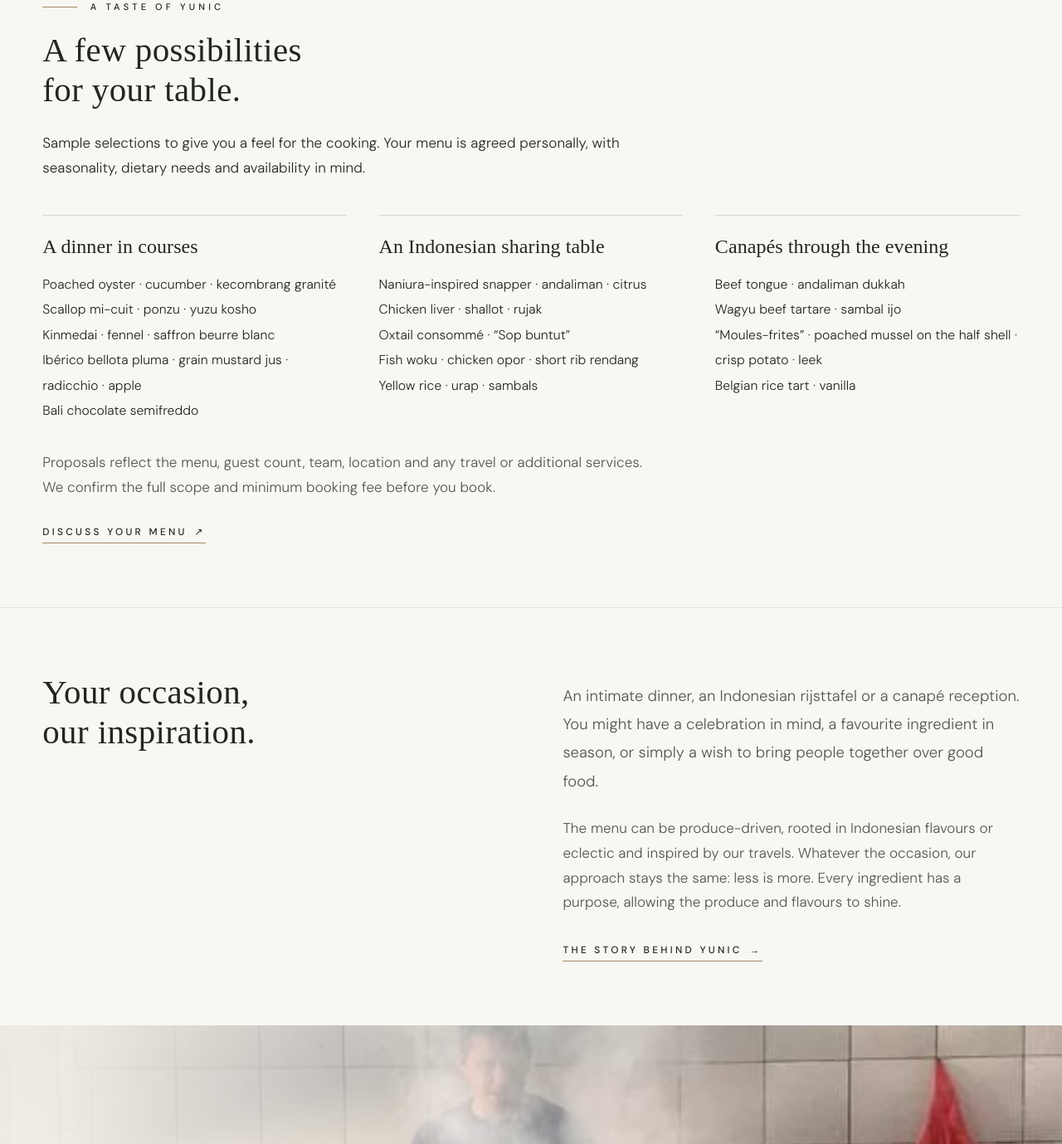
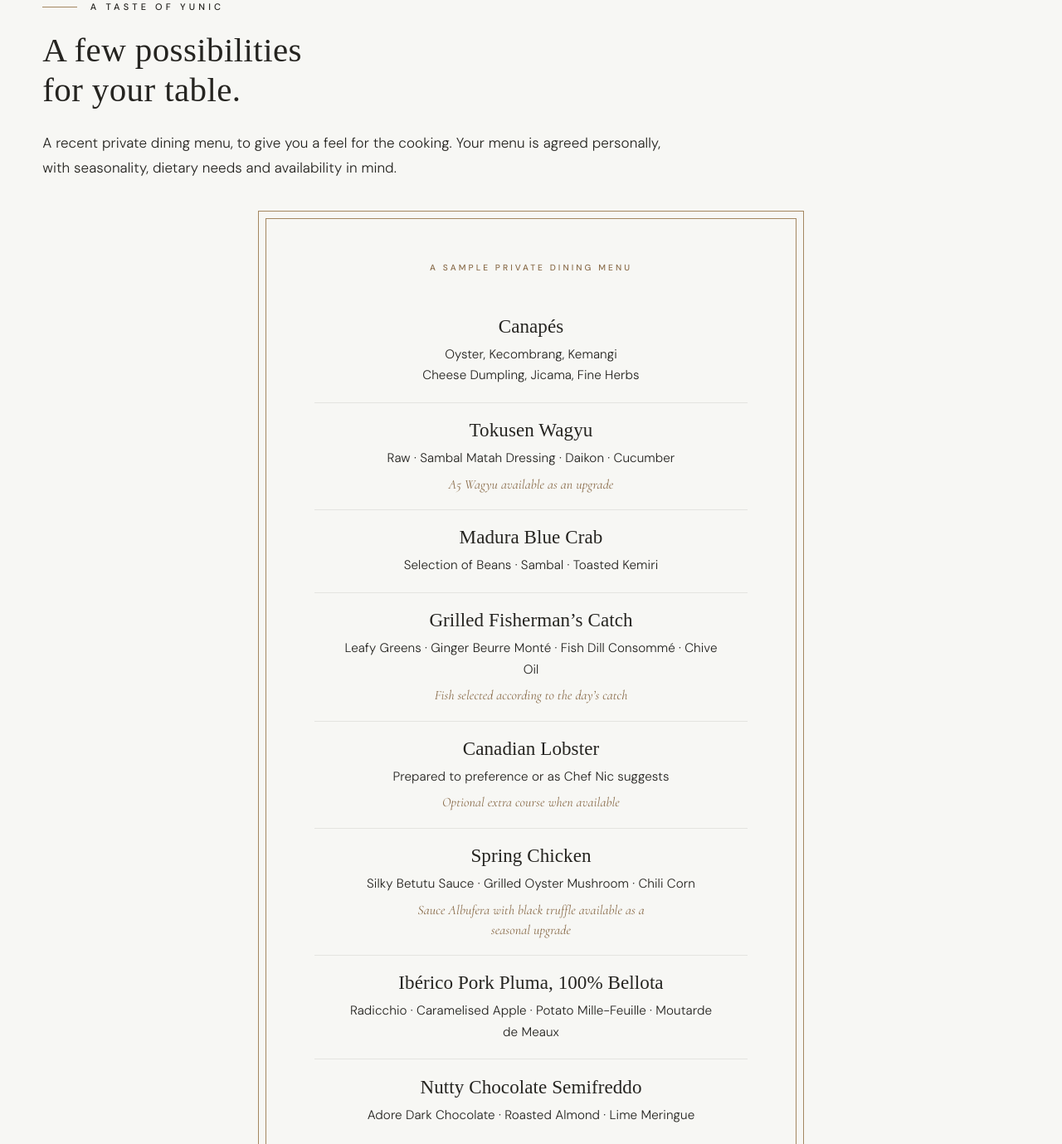
Before and after one commit to nicvdb80-cell/redesign-yunic-hospitality, a plain HTML site: page dining/index.html in a window 1280 px wide. Shown: the part 2209-3588 px from the top of the page at 83% size. Drawn offline with Linux system fonts and the light colour scheme; a web font is replaced by a local one.

Commit message:
Dining: replace sample menus with current private dining menu (menu card, upgrades noted, no prices)
Co-Authored-By: Claude Opus 5.5 <noreply@anthropic.com>
Claude-Session: https://claude.ai/code/session_01A9XUBM9WgXghKADZCDVMKX

```diff
--- a/dining/dining.css
+++ b/dining/dining.css
@@ -106,3 +106,13 @@
 .dn .site-footer--slim .footer-base{padding-top:2.6rem}
 .dn .nav-links a[aria-current="page"]{color:var(--ink)}
 .dn .nav-links a[aria-current="page"]::after{width:100%}
+/* sample menu card */
+.dn .menu-card{max-width:640px;margin:2.8rem auto 2.2rem;padding:clamp(2rem,5vw,3.4rem) clamp(1.4rem,5vw,3.6rem);border:1px solid var(--gold);outline:1px solid var(--gold);outline-offset:8px;background:rgba(247,247,244,.82);text-align:center}
+.dn .mc-eyebrow{font:500 .64rem/1 var(--sans);letter-spacing:.3em;text-transform:uppercase;color:var(--gold-deep)}
+.dn .mc-courses{list-style:none;margin:2rem 0 0;padding:0}
+.dn .mc-courses li{padding:1.15rem 0;border-top:1px solid var(--line-soft)}
+.dn .mc-courses li:first-child{border-top:0}
+.dn .mc-courses h4{font:400 clamp(1.25rem,1.8vw,1.5rem)/1.25 var(--serif);color:var(--ink);margin:0 0 .45rem}
+.dn .mc-courses p{color:var(--ink);font-size:.95rem;line-height:1.7;margin:0 auto;max-width:44ch}
+.dn .mc-courses .mc-note{margin-top:.35rem;font:italic 400 1rem/1.5 var(--serif-it);color:var(--gold-deep)}
+.dn .mc-foot{margin-top:1.6rem;font-size:.82rem;color:var(--body);font-style:italic}
--- a/dining/index.html
+++ b/dining/index.html
@@ -27,7 +27,7 @@
 <link rel="preconnect" href="https://fonts.gstatic.com" crossorigin>
 <link href="https://fonts.googleapis.com/css2?family=Cormorant+SC:wght@300;400;500&family=Cormorant:ital,wght@0,400;0,500;1,400;1,500&family=DM+Sans:opsz,wght@9..40,300;9..40,400;9..40,500&display=swap" rel="stylesheet">
 <link rel="stylesheet" href="/style.css?v=20261026">
-<link rel="stylesheet" href="/dining/dining.css?v=1.3">
+<link rel="stylesheet" href="/dining/dining.css?v=1.4">
 <script type="application/ld+json">
 {
   "@context": "https://schema.org",
@@ -217,21 +217,21 @@
     <div class="sec-head">
       <p class="eyebrow rv">A taste of Yunic</p>
       <h2 class="display rv rv-d1">A few possibilities for your table.</h2>
-      <p class="rv rv-d2">Sample selections to give you a feel for the cooking. Your menu is agreed personally, with seasonality, dietary needs and availability in mind.</p>
+      <p class="rv rv-d2">A recent private dining menu, to give you a feel for the cooking. Your menu is agreed personally, with seasonality, dietary needs and availability in mind.</p>
     </div>
-    <div class="sample-grid">
-      <article class="rv">
-        <h3>A dinner in courses</h3>
-        <p>Poached oyster · cucumber · kecombrang granit&eacute;<br>Scallop mi-cuit · ponzu · yuzu kosho<br>Kinmedai · fennel · saffron beurre blanc<br>Ib&eacute;rico bellota pluma · grain mustard jus · radicchio · apple<br>Bali chocolate semifreddo</p>
-      </article>
-      <article class="rv rv-d1">
-        <h3>An Indonesian sharing table</h3>
-        <p>Naniura-inspired snapper · andaliman · citrus<br>Chicken liver · shallot · rujak<br>Oxtail consomm&eacute; · &ldquo;Sop buntut&rdquo;<br>Fish woku · chicken opor · short rib rendang<br>Yellow rice · urap · sambals</p>
-      </article>
-      <article class="rv rv-d2">
-        <h3>Canap&eacute;s through the evening</h3>
-        <p>Beef tongue · andaliman dukkah<br>Wagyu beef tartare · sambal ijo<br>&ldquo;Moules-frites&rdquo; · poached mussel on the half shell · crisp potato · leek<br>Belgian rice tart · vanilla</p>
-      </article>
+    <div class="menu-card rv">
+      <p class="mc-eyebrow">A sample private dining menu</p>
+      <ol class="mc-courses">
+        <li><h4>Canapés</h4><p>Oyster, Kecombrang, Kemangi<br>Cheese Dumpling, Jicama, Fine Herbs</p></li>
+        <li><h4>Tokusen Wagyu</h4><p>Raw · Sambal Matah Dressing · Daikon · Cucumber</p><p class="mc-note">A5 Wagyu available as an upgrade</p></li>
+        <li><h4>Madura Blue Crab</h4><p>Selection of Beans · Sambal · Toasted Kemiri</p></li>
+        <li><h4>Grilled Fisherman’s Catch</h4><p>Leafy Greens · Ginger Beurre Monté · Fish Dill Consommé · Chive Oil</p><p class="mc-note">Fish selected according to the day’s catch</p></li>
+        <li><h4>Canadian Lobster</h4><p>Prepared to preference or as Chef Nic suggests</p><p class="mc-note">Optional extra course when available</p></li>
+        <li><h4>Spring Chicken</h4><p>Silky Betutu Sauce · Grilled Oyster Mushroom · Chili Corn</p><p class="mc-note">Sauce Albufera with black truffle available as a seasonal upgrade</p></li>
+        <li><h4>Ibérico Pork Pluma, 100% Bellota</h4><p>Radicchio · Caramelised Apple · Potato Mille-Feuille · Moutarde de Meaux</p></li>
+        <li><h4>Nutty Chocolate Semifreddo</h4><p>Adore Dark Chocolate · Roasted Almond · Lime Meringue</p></li>
+      </ol>
+      <p class="mc-foot">Sample menu. Final dishes and agreed adjustments confirmed for each booking.</p>
     </div>
     <p class="rv sample-note">Proposals reflect the menu, guest count, team, location and any travel or additional services. We confirm the full scope and minimum booking fee before you book.</p>
     <p class="rv"><a class="tlink" href="#enquire">Discuss your menu <span>&nearr;</span></a></p>
```
